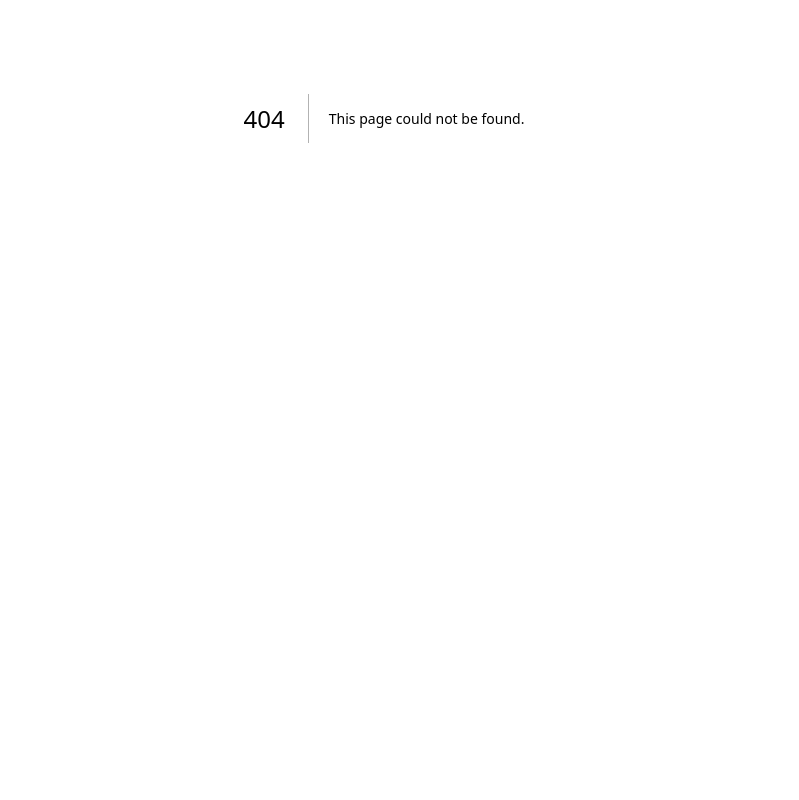
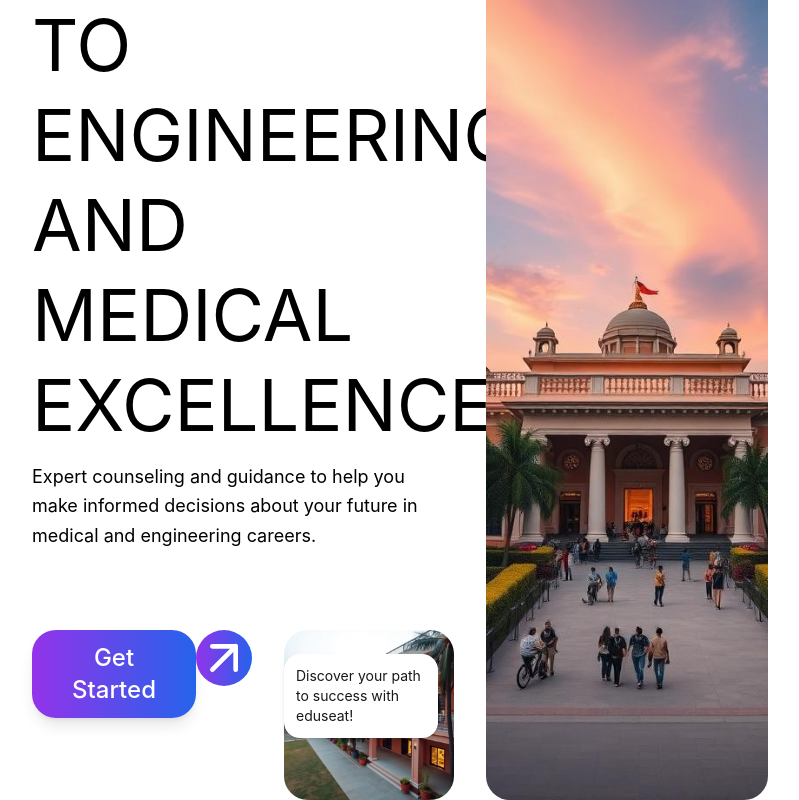
Before and after one commit to a-khushal/eduseat, a Next.js app: page /hero in a window 1280 px wide. Before the commit this address had no page. Shown: the part 282-1082 px from the top of the page, without its empty margins (256-1055 px from the left). Before the commit the page ends 800 px from the top, so only its background shows below. Built offline with nearby package versions, Linux system fonts and the light colour scheme.

Commit message:
new hero section

```diff
--- /dev/null
+++ b/app/hero/page.tsx
@@ -0,0 +1,71 @@
+"use client"
+
+import { ArrowUpRight } from "lucide-react"
+import Image from "next/image"
+
+export default function HeroPage() {
+  return (
+    <div className="h-screen bg-white">
+        <div className="mx-72 pt-48 text-black">
+            <div className="grid grid-cols-[60%_40%] gap-8 relative">
+                <Container1 />
+                <Container2 />
+            </div>
+        </div>
+    </div>
+  )
+}
+
+const Container1 = () => {
+    return (
+        <div>
+            <h1 className="text-7xl font-normal leading-tight">
+                YOUR PATH TO ENGINEERING AND MEDICAL EXCELLENCE
+            </h1>
+            <p className="text-lg mt-3 leading-relaxed">
+                Expert counseling and guidance to help you make informed decisions about your future in medical and engineering careers.
+            </p>
+            <div className="flex justify-between gap-8 mt-20">
+                <div className="flex">
+                    <div className="w-22">
+                        <button className="px-10 py-3 bg-gradient-to-r from-purple-600 to-blue-600 text-white rounded-3xl shadow-lg hover:from-purple-700 hover:to-blue-700 transition-all duration-300 font-medium text-2xl">
+                            Get Started
+                        </button>
+                    </div>
+                    <div>
+                        <ArrowUpRight className="w-14 h-14 rounded-full text-white bg-gradient-to-r from-purple-600 to-blue-600 hadow-lg hover:from-purple-700 hover:to-blue-700 transition-all duration-300 font-medium hover:cursor-pointer" />
+                    </div>
+                </div>
+                <div className="relative inline-block">
+                    <Image
+                        src="/images/college2.jpg"
+                        alt="college"
+                        width={300}
+                        height={250}
+                        className="rounded-3xl"
+                    />
+                    <div className="absolute top-6 right-4 max-w-[200px] bg-white rounded-2xl p-3 shadow-md">
+                        <p className="text-sm text-zinc-900">
+                            Discover your path to success with eduseat!
+                        </p>
+                    </div>
+                </div>
+            </div>
+        </div>
+    )
+}
+
+
+const Container2 = () => {
+    return (
+        <div className="relative w-full h-full">
+            <Image
+                src="/images/college1.jpg"
+                alt="college"
+                layout="fill"
+                objectFit="cover"
+                className="rounded-3xl absolute"
+            />
+        </div>
+    )
+}
```
Also changed, not shown: public/images/college1.jpg (added), public/images/college2.jpg (added).
